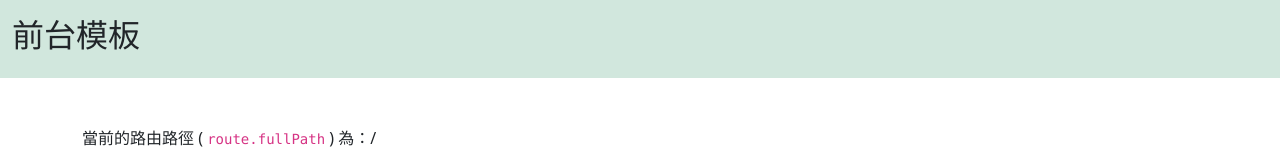
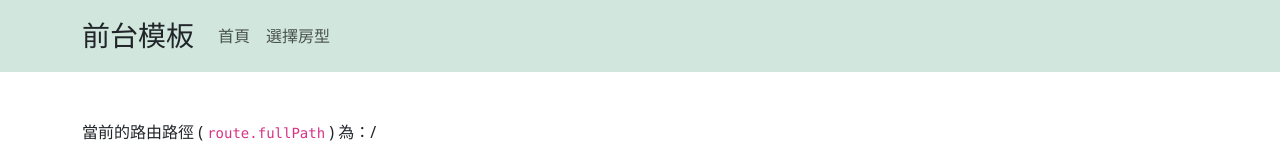
Before and after one commit to QuantumParrot/2024-Hexschool-Nuxt-Camp-Daily-Task, a Nuxt app: page / in a window 1280 px wide. Shown: the top 160 px of the page. Built offline with nearby package versions, Linux system fonts and the light colour scheme.

Commit message:
每日任務 - 2024.11.11

```diff
--- a/assets/stylesheets/all.scss
+++ b/assets/stylesheets/all.scss
@@ -11,8 +11,15 @@
 
 @import "bootstrap/scss/utilities";
 @import "bootstrap/scss/reboot";
+@import "bootstrap/scss/type";
+@import "bootstrap/scss/images";
 @import "bootstrap/scss/containers";
+@import "bootstrap/scss/grid";
+@import "bootstrap/scss/helpers";
 
+@import "bootstrap/scss/navbar";
+@import "bootstrap/scss/nav";
+@import "bootstrap/scss/transitions";
 @import "bootstrap/scss/buttons";
 
 @import "bootstrap/scss/utilities/api";
--- a/layouts/default.vue
+++ b/layouts/default.vue
@@ -2,14 +2,32 @@
 
 <template>
 
-<div>
-    <nav class="navbar bg-success-subtle py-3">
-        <div class="container-fluid">
-        <h2>前台模板</h2>
+<nav class="navbar navbar-expand-lg bg-success-subtle py-3">
+    <div class="container">
+        <h1 class="h3 me-3 mb-0">前台模板</h1>
+        <button
+        class="navbar-toggler"
+        type="button"
+        data-bs-toggle="collapse" data-bs-target="#navbarNav"
+        aria-controls="navbarNav" aria-expanded="false" aria-label="Toggle navigation"
+        >
+        <span class="navbar-toggler-icon"></span>
+        </button>
+        <div class="collapse navbar-collapse" id="navbarNav">
+            <ul class="navbar-nav">
+                <li class="nav-item">
+                <NuxtLink class="nav-link" to="/">首頁</NuxtLink>
+                </li>
+                <li class="nav-item">
+                    <NuxtLink class="nav-link" to="/room">選擇房型</NuxtLink>
+                </li>
+            </ul>
         </div>
-    </nav>
+    </div>
+</nav>
+<main>
     <slot />
-</div>
+</main>
 
 </template>
 
--- a/nuxt.config.ts
+++ b/nuxt.config.ts
@@ -17,4 +17,10 @@ export default defineNuxtConfig({
     },
   },
 
+  router: {
+    options: {
+      linkExactActiveClass: 'active',
+    }
+  }
+
 })
--- a/package.json
+++ b/package.json
@@ -17,6 +17,6 @@
     "vue-router": "latest"
   },
   "devDependencies": {
-    "sass": "^1.80.6"
+    "sass": "^1.70.0"
   }
 }
--- /dev/null
+++ b/pages/room.vue
@@ -0,0 +1,9 @@
+<script setup></script>
+
+<template>
+
+<h1>挑選房型</h1>
+
+</template>
+
+<style scoped></style>
--- a/pages/sample.vue
+++ b/pages/sample.vue
@@ -15,7 +15,7 @@
 
 </template>
 
-<style lang="scss">
+<style lang="scss" scoped>
 
 .title { color: $test; }
 
--- /dev/null
+++ b/plugins/bootstrap.client.js
@@ -0,0 +1,7 @@
+import bootstrap from 'bootstrap/dist/js/bootstrap.bundle';
+
+export default defineNuxtPlugin((nuxtApp) => {
+
+    nuxtApp.provide("bootstrap", bootstrap);
+
+});
```
Also changed, not shown: 1 other file (tests, documents, lock files or other folders).
